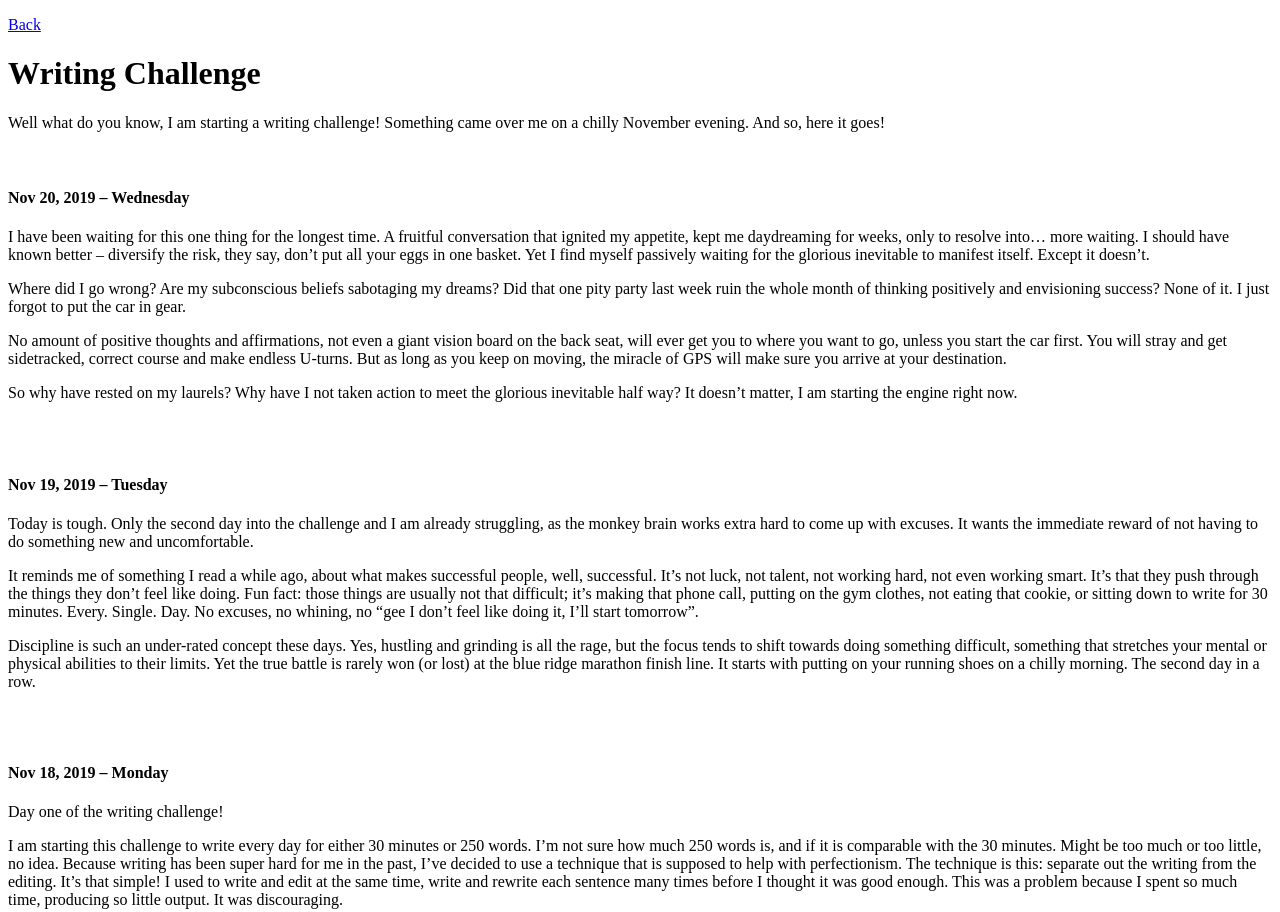
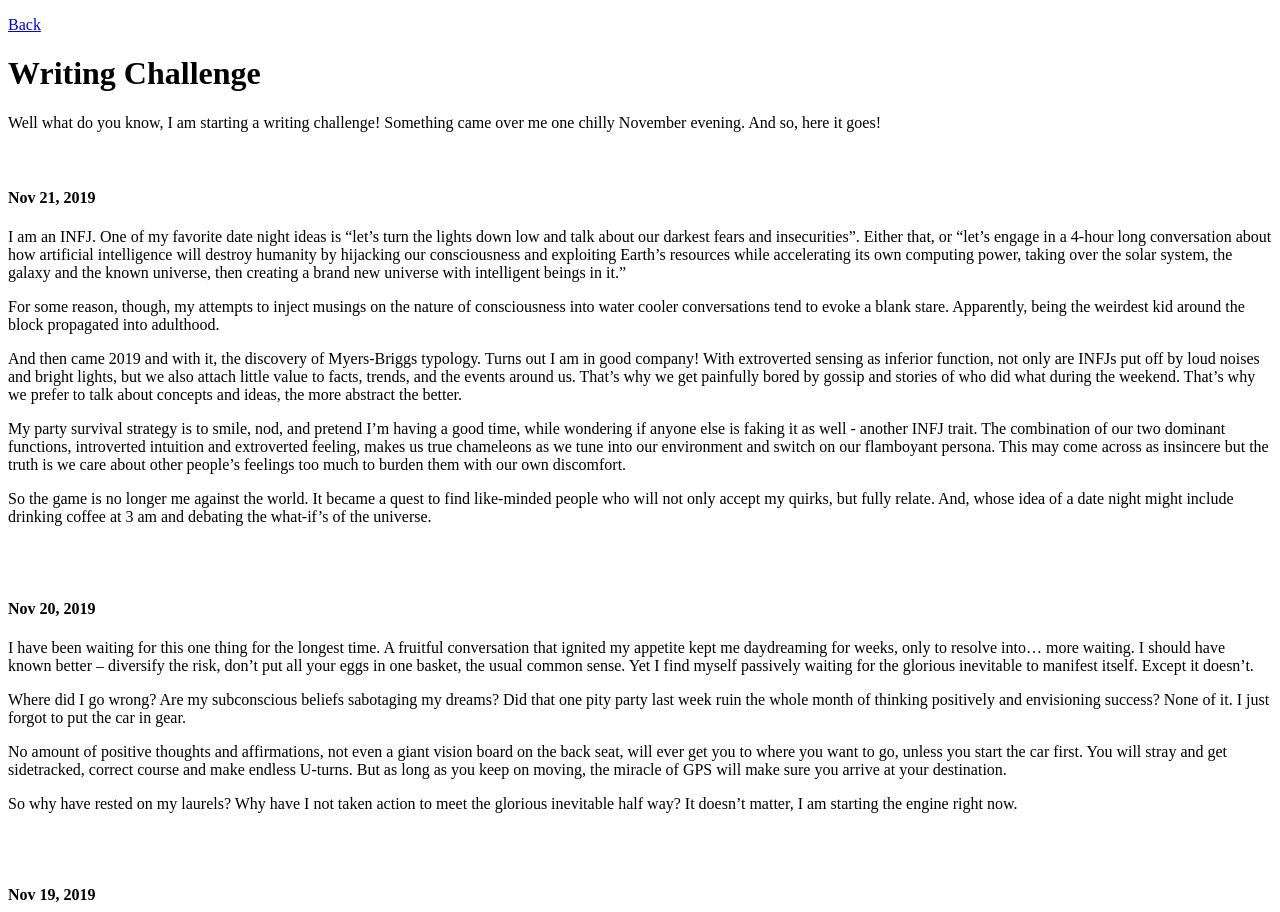
Before and after one commit to barbarazuk/web, a plain HTML site: page writing.html in a window 1280 px wide. Shown: the top 912 px of the page. Drawn offline with Linux system fonts and the light colour scheme.

Commit message:
November 21

```diff
--- a/writing.html
+++ b/writing.html
@@ -16,15 +16,41 @@
 
 
      <p>
-     Well what do you know, I am starting a writing challenge! Something came over me on a chilly November evening. And so, here it goes! <br /><br /><br />
+     Well what do you know, I am starting a writing challenge! Something came over me one chilly November evening. And so, here it goes! <br /><br /><br />
      </p>
 
 
 
-     <h4> Nov 20, 2019 – Wednesday </h4>
+
+
+
+
+
+     <h4> Nov 21, 2019 </h4>
 
      <p>
-I have been waiting for this one thing for the longest time. A fruitful conversation that ignited my appetite, kept me daydreaming for weeks, only to resolve into… more waiting. I should have known better – diversify the risk, they say, don’t put all your eggs in one basket. Yet I find myself passively waiting for the glorious inevitable to manifest itself. Except it doesn’t.
+I am an INFJ. One of my favorite date night ideas is “let’s turn the lights down low and talk about our darkest fears and insecurities”. Either that, or “let’s engage in a 4-hour long conversation about how artificial intelligence will destroy humanity by hijacking our consciousness and exploiting Earth’s resources while accelerating its own computing power, taking over the solar system, the galaxy and the known universe, then creating a brand new universe with intelligent beings in it.”
+     </p>
+     <p>
+For some reason, though, my attempts to inject musings on the nature of consciousness into water cooler conversations tend to evoke a blank stare. Apparently, being the weirdest kid around the block propagated into adulthood.
+     </p>
+     <p>
+And then came 2019 and with it, the discovery of Myers-Briggs typology. Turns out I am in good company! With extroverted sensing as inferior function, not only are INFJs put off by loud noises and bright lights, but we also attach little value to facts, trends, and the events around us. That’s why we get painfully bored by gossip and stories of who did what during the weekend. That’s why we prefer to talk about concepts and ideas, the more abstract the better.
+    </p>
+     <p>
+My party survival strategy is to smile, nod, and pretend I’m having a good time, while wondering if anyone else is faking it as well - another INFJ trait. The combination of our two dominant functions, introverted intuition and extroverted feeling, makes us true chameleons as we tune into our environment and switch on our flamboyant persona. This may come across as insincere but the truth is we care about other people’s feelings too much to burden them with our own discomfort.
+    </p>
+     <p>
+So the game is no longer me against the world. It became a quest to find like-minded people who will not only accept my quirks, but fully relate. And, whose idea of a date night might include drinking coffee at 3 am and debating the what-if’s of the universe.
+    </p><br /><br />
+
+
+
+
+     <h4> Nov 20, 2019 </h4>
+
+     <p>
+I have been waiting for this one thing for the longest time. A fruitful conversation that ignited my appetite kept me daydreaming for weeks, only to resolve into… more waiting. I should have known better – diversify the risk, don’t put all your eggs in one basket, the usual common sense. Yet I find myself passively waiting for the glorious inevitable to manifest itself. Except it doesn’t.
      </p>
      <p>
 Where did I go wrong? Are my subconscious beliefs sabotaging my dreams? Did that one pity party last week ruin the whole month of thinking positively and envisioning success? None of it. I just forgot to put the car in gear.
@@ -36,7 +62,7 @@ No amount of positive thoughts and affirmations, not even a giant vision board o
 So why have rested on my laurels? Why have I not taken action to meet the glorious inevitable half way? It doesn’t matter, I am starting the engine right now.
     </p><br /><br />
 
-     <h4> Nov 19, 2019 – Tuesday </h4>
+     <h4> Nov 19, 2019 </h4>
 
      <p>
     Today is tough. Only the second day into the challenge and I am already struggling, as the monkey brain works extra hard to come up with excuses. It wants the immediate reward of not having to do something new and uncomfortable.
@@ -45,20 +71,20 @@ So why have rested on my laurels? Why have I not taken action to meet the glorio
  It reminds me of something I read a while ago, about what makes successful people, well, successful. It’s not luck, not talent, not working hard, not even working smart. It’s that they push through the things they don’t feel like doing. Fun fact: those things are usually not that difficult; it’s making that phone call,  putting on the gym clothes, not eating that cookie, or sitting down to write for 30 minutes. Every. Single. Day. No excuses, no whining, no “gee I don’t feel like doing it, I’ll start tomorrow”.
      </p>
      <p>
-Discipline is such an under-rated concept these days. Yes, hustling and grinding is all the rage, but the focus tends to shift towards doing something difficult, something that stretches your mental or physical abilities to their limits. Yet the true battle is rarely won (or lost) at the blue ridge marathon finish line. It starts with putting on your running shoes on a chilly morning. The second day in a row.
+Discipline is such an under-rated concept these days. Yes, hustling and grinding is all the rage, but the focus tends to shift towards doing something difficult, something that stretches your mental or physical abilities to their limits. Yet the true battle is rarely won (or lost) at the blue ridge marathon finish line. It starts with putting on your running shoes on a cold winter morning. The second day in a row.
     </p><br /><br />
 
 
 
-     <h4> Nov 18, 2019 – Monday </h4>
+     <h4> Nov 18, 2019 </h4>
      <p>
        Day one of the writing challenge!
      </p>
      <p>
-     I am starting this challenge to write every day for either 30 minutes or 250 words. I’m not sure how much 250 words is, and if it is comparable with the 30 minutes. Might be too much or too little, no idea. Because writing has been super hard for me in the past, I’ve decided to use a technique that is supposed to help with perfectionism. The technique is this: separate out the writing from the editing. It’s that simple! I used to write and edit at the same time, write and rewrite each sentence many times before I thought it was good enough. This was a problem because I spent so much time, producing so little output. It was discouraging.
+     I am starting this challenge to write every day for either 30 minutes or 250 words. I’m not sure how much 250 words is, and if it is comparable to the 30 minutes. Might be too much or too little, no idea. Because writing has been super hard for me in the past, I’ve decided to use a technique that is supposed to help with perfectionism. The technique is this: separate out the writing from the editing. It’s that simple! I used to write and edit at the same time, write and rewrite each sentence many times before I thought it was good enough. This was a problem because I spent so much time, producing so little output. It was discouraging.
      </p>
      <p>
-        Now, the only thing I care about initially is getting my thoughts out on the paper. Write as fast as I can, no editing. Forget about style, don’t worry about grammar. Let the sentences be clumsy, I can go back to editing later. And then later on when I am editing, time-box it! Don’t set out to be perfect, just make slight improvements over the initial version, for as long as there is time left. This is not a school project nor is it a paid article, nobody is likely to ever read it except me maybe, just out of curiosity. How was my writing when I was just getting started? That’s the ultimate goal, to get better every day.
+        Now, the only thing I care about initially is getting my thoughts out on the paper. Write as fast as I can, no editing. Forget about style, don’t worry about grammar. Let the sentences be clumsy, I can go back to editing later. And then later on when I am editing, time-box it! Don’t set out to be perfect, just make slight improvements over the initial version, as long as there is time left. This is not a school project nor is it a paid article, nobody is likely to ever read it except me maybe, just out of curiosity. How was my writing when I was just getting started? That’s the ultimate goal, to get better every day.
      </p>
      <p>
         Well, my 250 words is up, until tomorrow! :)
```
